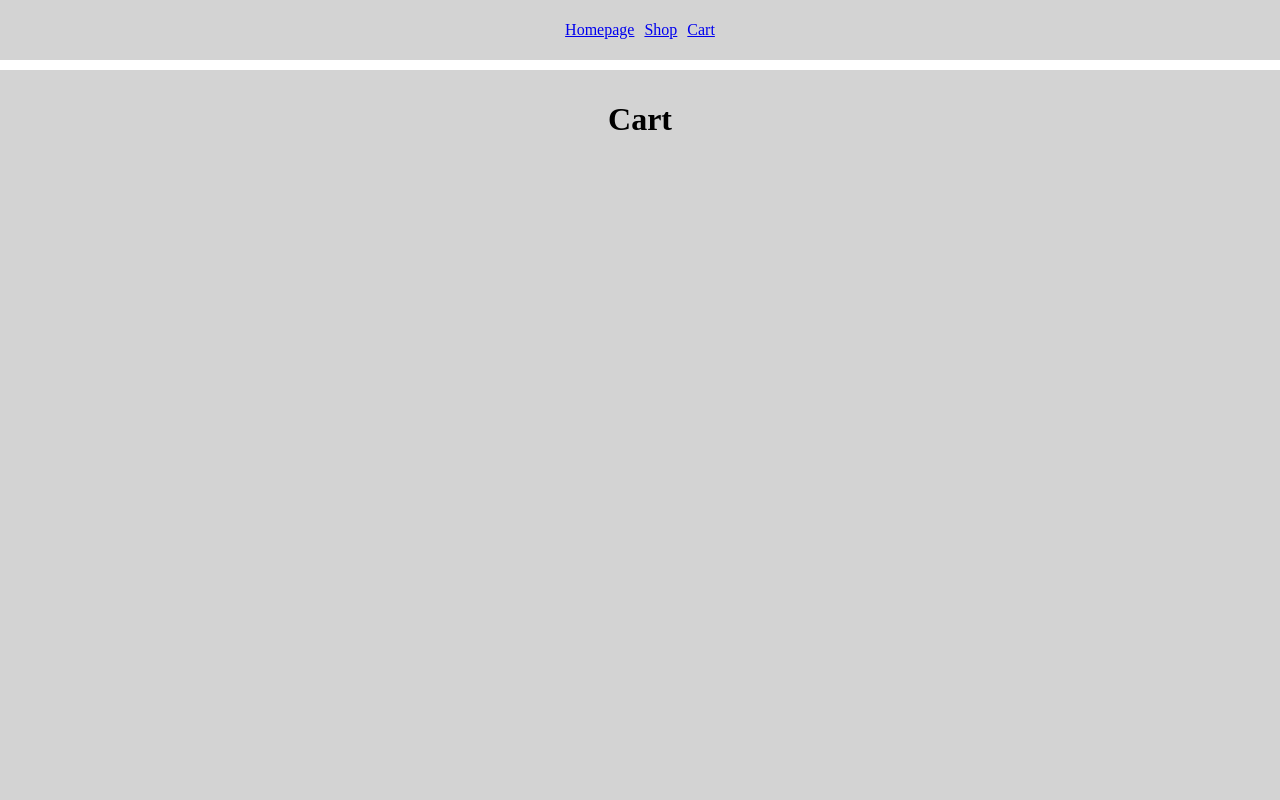
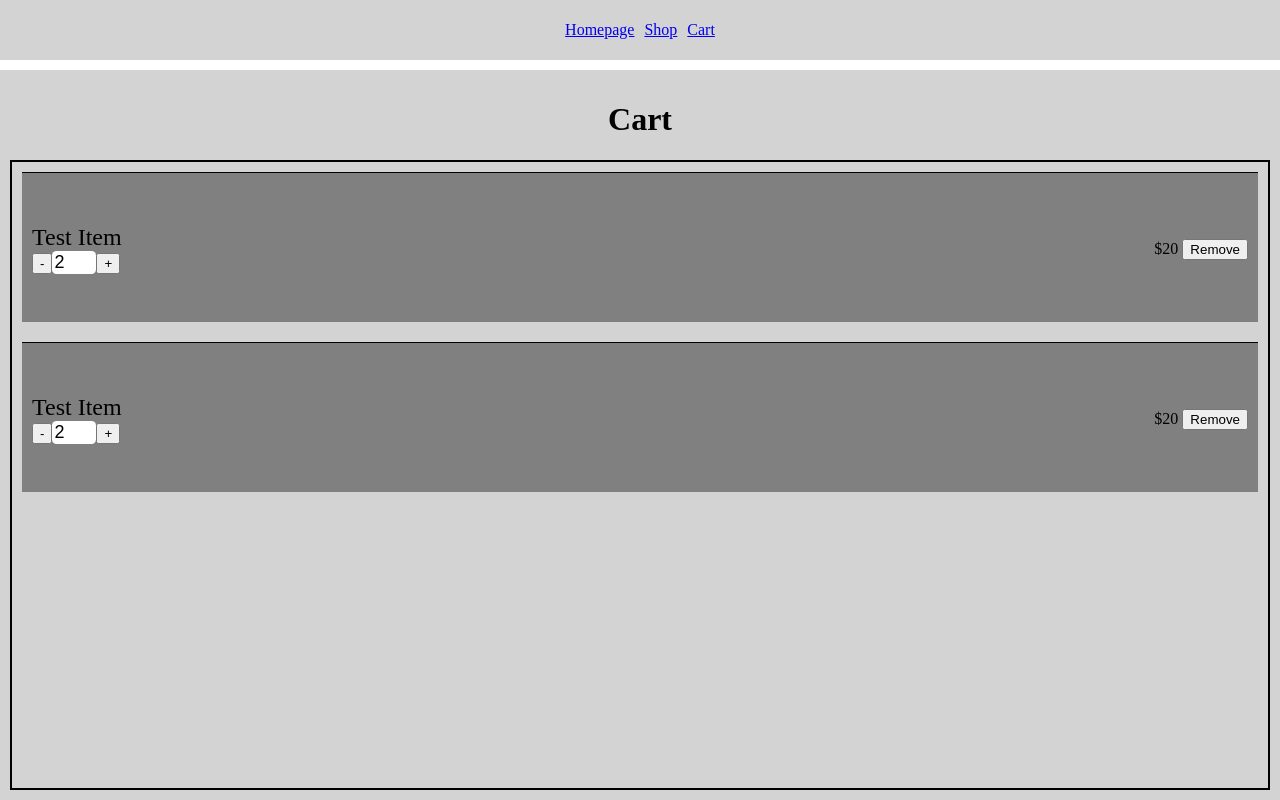
Before and after one commit to GhidBase/shopping-cart-react, a React (Vite) app: page /cart in a window 1280 px wide. Built offline with nearby package versions, Linux system fonts and the light colour scheme.

Commit message:
CartItem component html is good enough

```diff
--- a/src/components/Cart.jsx
+++ b/src/components/Cart.jsx
@@ -1,10 +1,16 @@
 import { Fragment } from "react";
 import { Link } from "react-router";
+import styles from "./Cart.module.css";
+import CartItem from "./CartItem";
 
 function Cart() {
     return (
         <Fragment>
             <h1>Cart</h1>
+            <div className={styles.cart}>
+                <CartItem title="Test Item" price={20} quantity={2} />
+                <CartItem title="Test Item" price={20} quantity={2} />
+            </div>
         </Fragment>
     );
 }
--- /dev/null
+++ b/src/components/Cart.module.css
@@ -0,0 +1,15 @@
+.cart {
+    width: 100%;
+    padding-top: 20px;
+    flex: 1;
+    flex-direction: column;
+    overflow-y: auto;
+    border: 2px solid black;
+    display: grid;
+    grid-template-columns: 1fr;
+    padding: 10px;
+    grid-auto-rows: 150px;
+    justify-content: center;
+    gap: 20px;
+    box-sizing: border-box;
+}
--- /dev/null
+++ b/src/components/CartItem.jsx
@@ -0,0 +1,26 @@
+import styles from "./CartItem.module.css";
+
+function CartItem({ title, price, quantity }) {
+    return (
+        <div className={styles.cartItem}>
+            <div className={styles.itemDetails}>
+                <div id="leftDetails">
+                    <div className={styles.title}>{title}</div>
+                    <div className={styles.quantity}>
+                        <button>-</button>
+                        <input
+                            className={styles.quantityField}
+                            value={quantity}
+                        />
+                        <button>+</button>
+                    </div>
+                </div>
+                <span>
+                    ${price} <button>Remove</button>
+                </span>
+            </div>
+        </div>
+    );
+}
+
+export default CartItem;
--- /dev/null
+++ b/src/components/CartItem.module.css
@@ -0,0 +1,28 @@
+.cartItem {
+    border-top: 1px solid black;
+    background-color: grey;
+    display: flex;
+    justify-content: center;
+    align-items: center;
+    padding: 10px;
+}
+
+.itemDetails {
+    padding-top: 4px;
+    margin: 0;
+    display: flex;
+    justify-content: space-between;
+    flex: 1;
+    align-items: center;
+}
+
+.title {
+    font-size: 24px;
+}
+
+.quantityField {
+    font-size: 18px;
+    width: 40px;
+    border-radius: 0.25em;
+    border: none;
+}
--- a/vite.config.js
+++ b/vite.config.js
@@ -7,6 +7,6 @@ export default defineConfig({
     test: {
         globals: true,
         environment: "jsdom",
-        setupFilse: "./src/tests/setup.js",
+        setupFiles: "./src/tests/setup.js",
     },
 });
```
Also changed, not shown: 2 other files (tests, documents, lock files or other folders).
